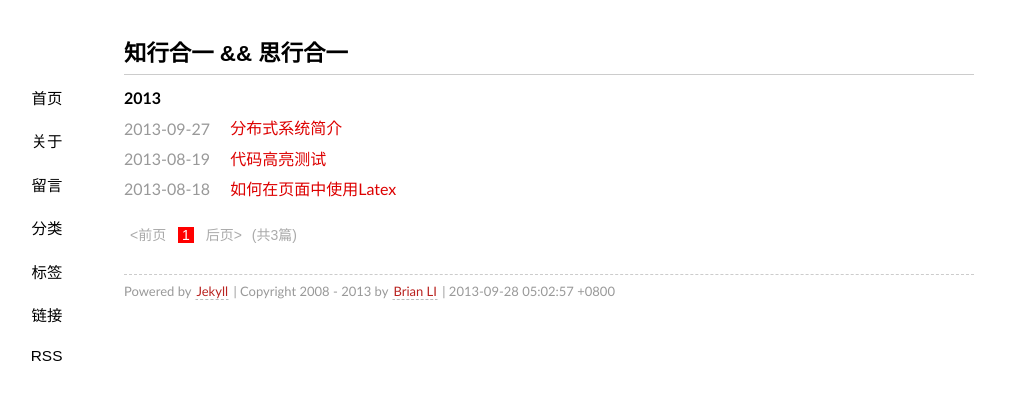
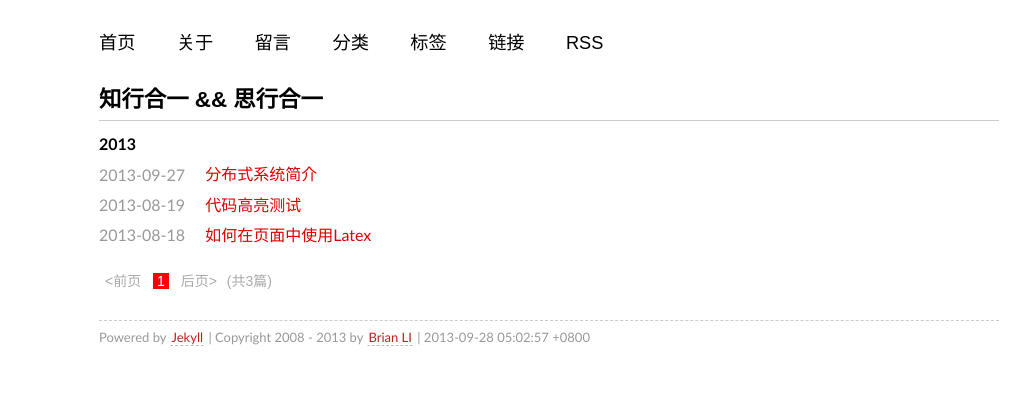
Before and after one commit to fandywang/brianli.github.com, a Jekyll site: the page built from index.html, in a window 1280 px wide. Shown: the top 400 px of the page, without its empty margins (91-1121 px from the left). Built offline with Jekyll 4.4.1, drawn with Linux system fonts in a browser that asks for light colours; some web fonts are replaced; the list of posts is cut into pages by our own code.

Commit message:
make the menu at the top of the page

```diff
--- a/_layouts/default.html
+++ b/_layouts/default.html
@@ -12,11 +12,7 @@
   </head>
   <body>
     <div id="container">
-      <div id="main" role="main">
-        <header>
-        <h1>{{ page.title }}</h1>
-        </header>
-        <nav>
+      <div id = "nav">
         <span><a title="home page" class="" href="/">首页</a></span>
         <span><a title="about" class="" href="/about/">关于</a></span>
         <span><a title="guestbook" class="" href="/guestbook/">留言</a></span>
@@ -24,7 +20,12 @@
         <span><a title="tags" class="" href="/tags/">标签</a></span>
         <span><a title="links" class="" href="/links/">链接</a></span>
         <span><a title="subscribe by RSS" class="" href="/feed/">RSS</a></span>
-        </nav>
+      </div>
+
+      <div id="main" role="main">
+        <header>
+        <h1>{{ page.title }}</h1>
+        </header>
 
         <article class="content">
         {{ content }}
--- a/css/style.css
+++ b/css/style.css
@@ -25,7 +25,7 @@ pre code{margin:1em 0;font-size:13px;line-height:1.6;display:block;overflow:auto
 blockquote{display:block;text-align:justify;border-left:4px solid #eeeeee;}
 blockquote{margin:1em 0em;padding-left:1.5em;}
 blockquote p{margin:0;padding:.5em 0;}
-#container{width:850px;margin:2em auto;display:block;padding:0 2em;}
+#container{width:900px;margin:2em auto;display:block;padding:0 2em;}
 .content{font-size:16px;line-height:24px;}
 .content h1{padding:.5em 0;}
 .content img{max-width:600px;display:block;margin:4px auto;-webkit-box-shadow:#999 1px 1px 4px;-moz-box-shadow:#999 1px 1px 4px;box-shadow:#999 1px 1px 4px;}
@@ -37,9 +37,9 @@ blockquote p{margin:0;padding:.5em 0;}
 .listing-seperator{font-weight:bold;}
 .meta{text-align:right;font-size:12px;}
 header{padding:.5em 0;border-bottom: 1px solid #cccccc;}
-nav{font-family:"Electrolize",sans-serif;font-size:1.1em;text-transform:uppercase;float:left;margin-left:-12em;width:9em;text-align:right;}
-nav a{display:block;padding:.7em 1em;color:#000000;}
-nav a:hover{background-color:#ff0000;text-decoration:none;color:#f9f9f9;-webkit-transition:color .2s linear;}
+#nav {font-family:"Electrolize",sans-serif;font-size:1.3em;text-transform:uppercase;margin-left:-1em; padding-bottom: 20px}
+#nav a{padding:.7em 1em;color:#000000;}
+#nav a:hover{background-color:#ff0000;text-decoration:none;color:#f9f9f9;-webkit-transition:color .2s linear;}
 .post{padding:.5em 0em;}
 h1{font-family:"Cuprum","Hiragino Sans GB","Microsoft YaHei",sans-serif;font-size:1.6em;color:#000;}
 h2{font-family:"Cuprum","Hiragino Sans GB","Microsoft YaHei",sans-serif;font-size:1.4em;color:#111;}
```
